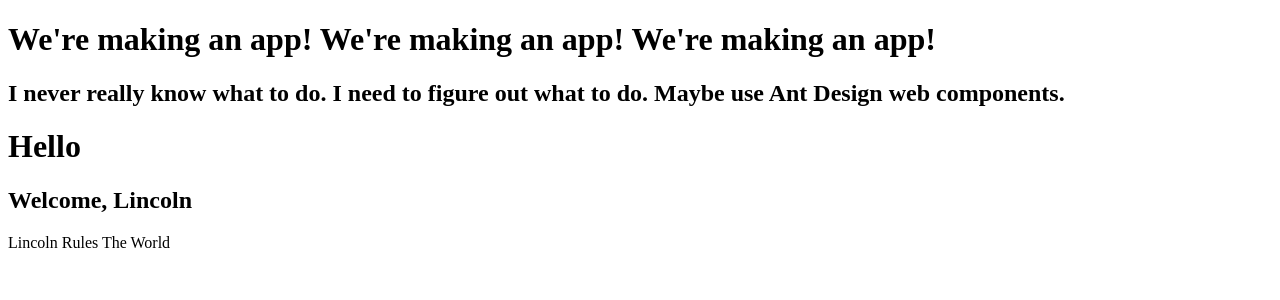
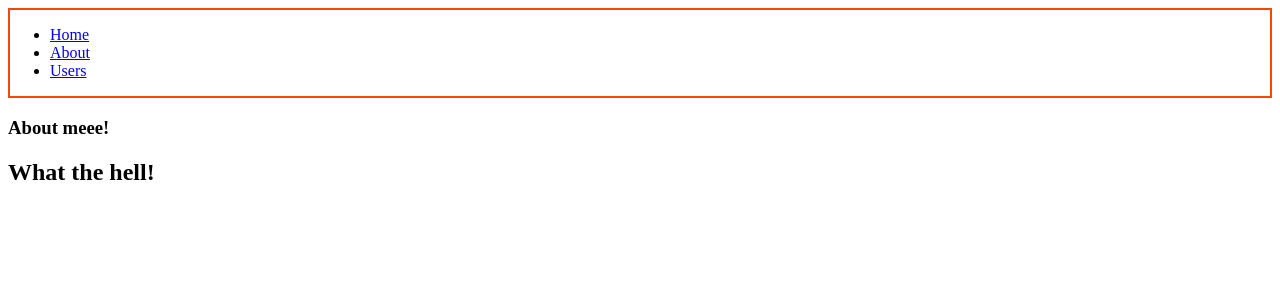
Before and after one commit to lincolnwisely/2021_lincoln, a React app: page /about in a window 1280 px wide. Shown: the top 300 px of the page. Built offline with nearby package versions, Linux system fonts and the light colour scheme.

Commit message:
Start route setup, add sass

```diff
--- a/src/App.js
+++ b/src/App.js
@@ -1,14 +1,68 @@
 import React, { Component } from 'react';
 import Welcome from './components/Welcome';
+// import Link from './components/Link';
+ import About from './views/About';
+ import './scss/styles.scss';
+
+import {
+  BrowserRouter as Router,
+  Switch,
+  Route,
+  Link
+} from "react-router-dom";
 
 class App extends Component {
   render() {
+    function Home() {
+      return <h2>Home</h2>;
+    }
+
+    function Aboot() {
+      // About
+      return <h2>What the hell!</h2>;
+    }
+
+    function Users() {
+      return <h2>Users</h2>;
+    }
+
     return(
+      // <div>
+      //   <Welcome name="Lincoln"></Welcome>
+      //   <Link href="https://google.com" text="goooooogle"></Link>
+      // </div>
+      <Router>
       <div>
-        <h1>We're making an app! We're making an app! We're making an app!</h1>
-        <h2>I never really know what to do. I need to figure out what to do. Maybe use Ant Design web components. </h2>
-        <Welcome name="Lincoln"></Welcome>
+        <nav>
+          <ul>
+            <li>
+              <Link to="/">Home</Link>
+            </li>
+            <li>
+              <Link to="/about">About</Link>
+            </li>
+            <li>
+              <Link to="/users">Users</Link>
+            </li>
+          </ul>
+        </nav>
+
+        {/* A <Switch> looks through its children <Route>s and
+            renders the first one that matches the current URL. */}
+        <Switch>
+          <Route path="/about">
+            <About />
+            <Aboot />
+          </Route>
+          <Route path="/users">
+            <Users />
+          </Route>
+          <Route path="/">
+            <Home />
+          </Route>
+        </Switch>
       </div>
+    </Router>
     )
   }
 }
--- /dev/null
+++ b/src/components/Link/index.js
@@ -0,0 +1,11 @@
+import React from 'react';
+import { Typography } from 'antd';
+
+function Link(props) {
+  const { Link } = Typography;
+  return (
+   <Link href={props.href} target={"_blank"}>{props.text}</Link>
+  );
+}
+
+export default Link;
--- a/src/index.js
+++ b/src/index.js
@@ -1,6 +1,11 @@
 import React from 'react';
 import ReactDom from 'react-dom';
 import App from './App';
+// import Root from 'routes'
 
-ReactDom.render(<App/>,
+ReactDom.render(<div>
+  <App/>
+  {/* <Root></Root> */}
+  </div>
+  ,
   document.getElementById('app'));
--- /dev/null
+++ b/src/routes/index.js
@@ -0,0 +1,57 @@
+import React from "react";
+import {
+  BrowserRouter as Router,
+  Switch,
+  Route,
+  Link
+} from "react-router-dom";
+
+// import About from './views/About'
+
+export default function App() {
+  return (
+    <Router>
+      <div>
+        <nav>
+          <ul>
+            <li>
+              <Link to="/">Home</Link>
+            </li>
+            <li>
+              <Link to="/about">About</Link>
+            </li>
+            <li>
+              <Link to="/users">Users</Link>
+            </li>
+          </ul>
+        </nav>
+
+        {/* A <Switch> looks through its children <Route>s and
+            renders the first one that matches the current URL. */}
+        <Switch>
+          <Route path="/about">
+            <About />
+          </Route>
+          <Route path="/users">
+            <Users />
+          </Route>
+          <Route path="/">
+            <Home />
+          </Route>
+        </Switch>
+      </div>
+    </Router>
+  );
+}
+
+function Home() {
+  return <h2>Home</h2>;
+}
+
+function About() {
+  return <h2>What the hell</h2>
+}
+
+function Users() {
+  return <h2>Users</h2>;
+}
--- /dev/null
+++ b/src/scss/_nav.scss
@@ -0,0 +1,5 @@
+nav {
+  display: flex;
+  flex-direction: row;
+  border: 2px solid orangered;
+}
--- /dev/null
+++ b/src/scss/styles.scss
@@ -0,0 +1 @@
+@import '_nav'
--- /dev/null
+++ b/src/views/About/index.js
@@ -0,0 +1,12 @@
+import React from 'react';
+
+
+function About(props) {
+
+  return (
+    <h3>About meee!</h3>
+
+  );
+}
+
+export default About;
--- a/webpack.dev.js
+++ b/webpack.dev.js
@@ -16,7 +16,18 @@ module.exports = {
         use: {
           loader: 'babel-loader'
         }
-      }
+      },
+      {
+        test: /\.s[ac]ss$/i,
+        use: [
+          // Creates `style` nodes from JS strings
+          "style-loader",
+          // Translates CSS into CommonJS
+          "css-loader",
+          // Compiles Sass to CSS
+          "sass-loader",
+        ],
+      },
     ]
   },
   devServer: {
```
Also changed, not shown: package.json (+8 -1 lines), webpack.prod.js (+13 -2 lines), 3 other files (tests, documents, lock files or other folders).
